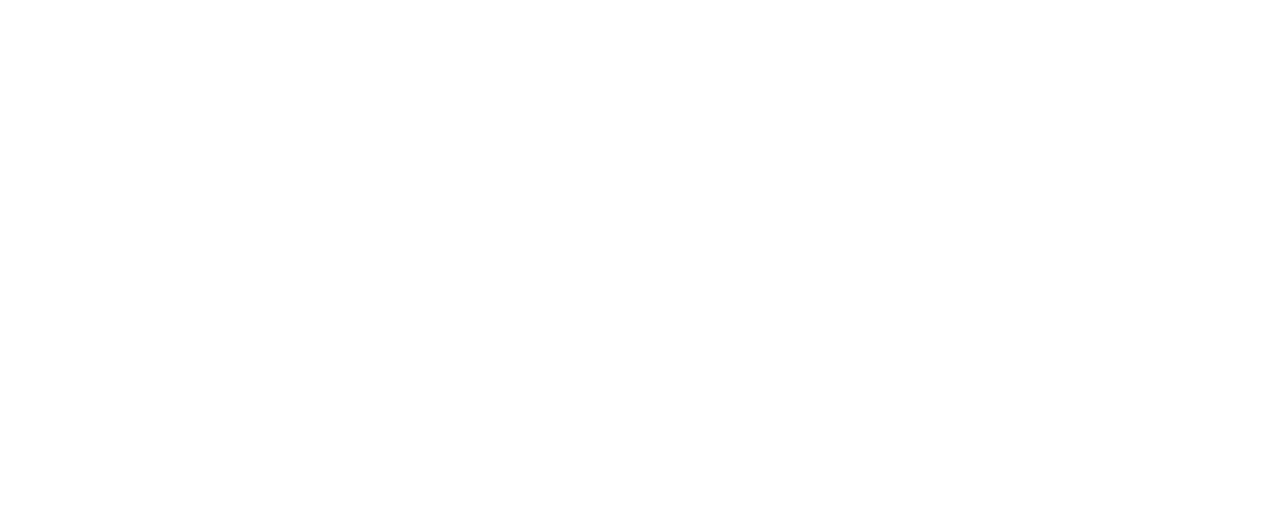
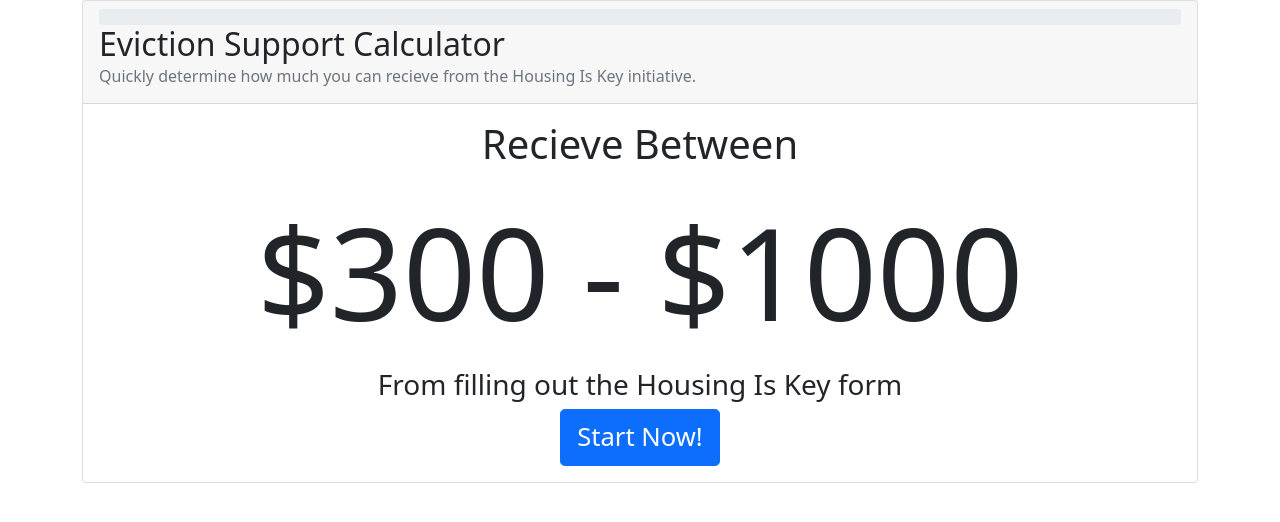
Before and after one commit to Darrow8/CAHousingProjectCalculator, a plain HTML site: page calculator/index.html in a window 1280 px wide. Drawn offline with nearby package versions, Linux system fonts and the light colour scheme.

Commit message:
finished into part

```diff
--- a/calculator/index.html
+++ b/calculator/index.html
@@ -32,7 +32,37 @@
   </head>
   <body>
 
+    <div class="container">
+      <!-- Content here -->
+      <div class="card">
+        <div class="card-header">
+          <div class="progress">
+            <div class="progress-bar" role="progressbar" aria-valuenow="0" aria-valuemin="0" aria-valuemax="100"></div>
+          </div>
+          <h2 class="card-title">Eviction Support Calculator</h2>
+          <h6 class="card-subtitle mb-2 text-muted">Quickly determine how much you can recieve from the Housing Is Key initiative.</h6>
+        </div>
+        <div class="card-body">
+          <!-- First Page with big numbers -->
+          <div>
+          <!-- Big numbers current range -->
+          <h1 class="earn-statement">Recieve Between</h1>
+          <div class="earn-dollars">
+            <div class="inner-earn-dollars">
+              <span>$300</span>
+              <span> - </span>
+              <span>$1000</span>
+            </div>
+          </div>
+          </div>
+          <h3 class="earn-statement">From filling out the Housing Is Key form</h3>
+          <div class="earn-statement">
+            <button type="button" class="btn btn-primary btn-lg start-btn">Start Now!</button>
+          </div>
 
+        </div>
+      </div>
+    </div>
 
     <script src="./scripts/index.js"></script>
   </body>
--- a/calculator/styles/main.css
+++ b/calculator/styles/main.css
@@ -2,9 +2,29 @@
   margin: 0;
 }
 
-body {
-  width: 80vw;
+/* body {
+
+} */
+
+
+.earn-statement{
   text-align: center;
-  margin: auto;
 
 }
+
+.start-btn{
+  font-size: 2vw;
+}
+
+.earn-dollars{
+  width: 100%;
+  display: flex;
+  flex-direction: row;
+  justify-content: center;
+  /* text-align: center;
+  font-size: 10vw; */
+}
+.inner-earn-dollars{
+  text-align: center;
+  font-size: 10vw;
+}
```
